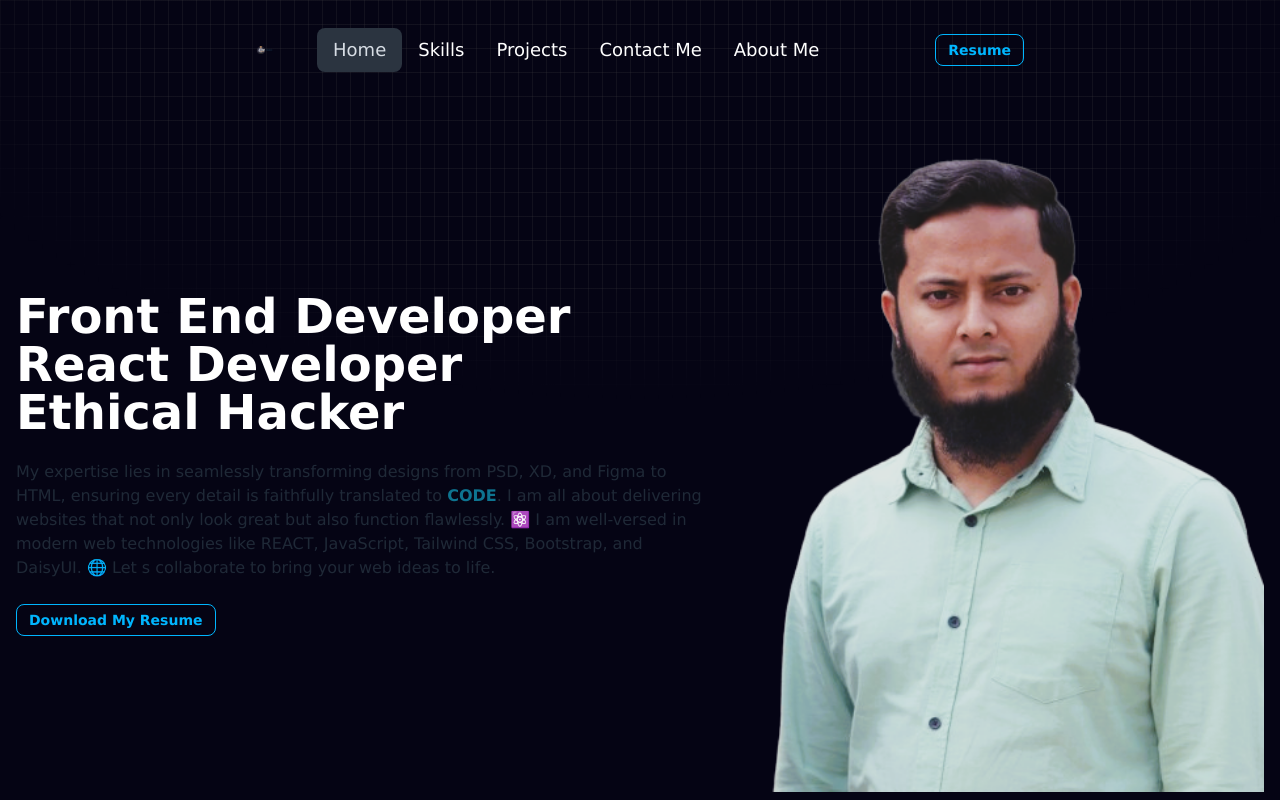
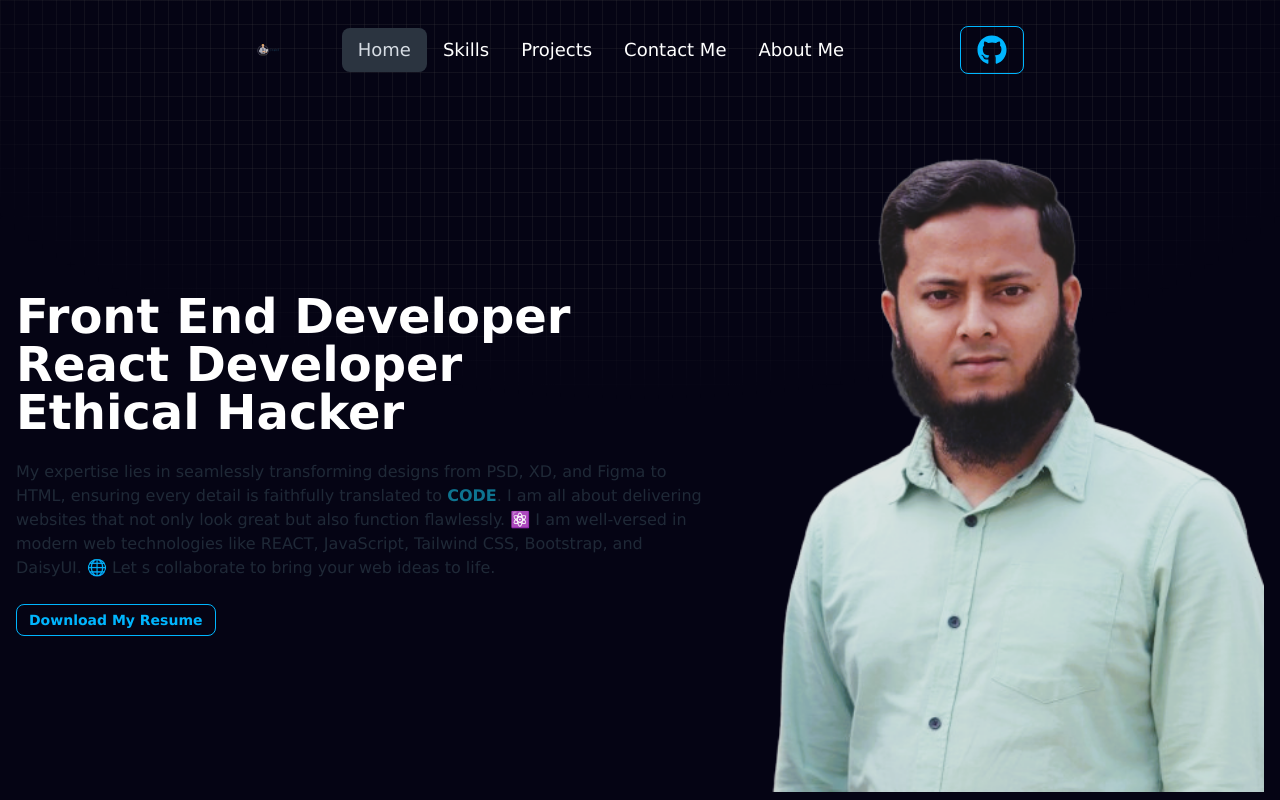
Before and after one commit to mdshakil04/my-portfolio, a React (Vite) app: page / in a window 1280 px wide. Shown: the top 800 px of the page. Built offline with nearby package versions, Linux system fonts and the light colour scheme.

Commit message:
Github link added

```diff
--- a/src/Components/Navbar/Navbar.jsx
+++ b/src/Components/Navbar/Navbar.jsx
@@ -2,6 +2,7 @@
 import React, { useContext, useEffect, useState } from "react";
 import { Link, NavLink } from "react-router-dom";
 import logo from "../../assets/new-logo.png";
+import { FaGithub } from "react-icons/fa";
 
 const Navbar = () => {
   const [isScrolled, setIsScrolled] = useState(false);
@@ -73,12 +74,12 @@ const Navbar = () => {
         </div>
         <div className="navbar-end ">
           <a
-            href="https://drive.google.com/file/d/16B9DIT8j74L4zplGi0Tto8pweM-sHKWw/view?usp=sharing"
+            href="https://github.com/mdshakil04"
             download
             target="blank"
-            className="btn btn-sm btn-outline ml-24 w-auto btn-info"
+            className="btn btn-outline btn-info ml-24 w-auto text-white text-3xl"
           >
-            Resume
+            <FaGithub/>
           </a>
         </div>
       </div>
```
